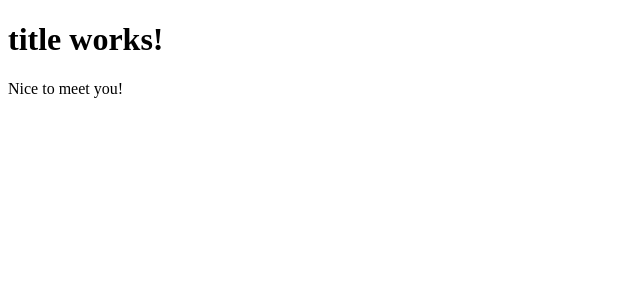
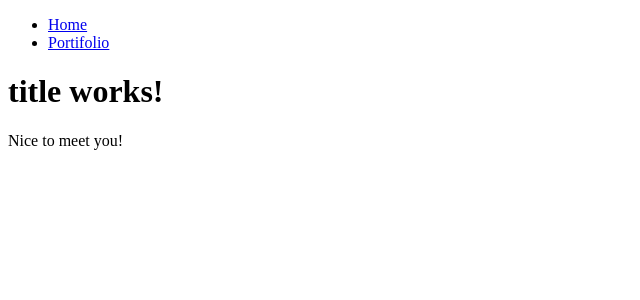
Before and after one commit to gsTavares/dio-santander-angular-routing, an Angular app: page / in a window 1280 px wide. Shown: the top 300 px of the page, without its empty margins (0-640 px from the left). Built offline with nearby package versions, Linux system fonts and the light colour scheme.

Commit message:
feat: routerLink navigation

```diff
--- a/src/app/app-routing.module.ts
+++ b/src/app/app-routing.module.ts
@@ -9,6 +9,9 @@ const routes: Routes = [
   },
   {
     path: 'portifolio', component: CardComponent
+  },
+  {
+    path: '**', redirectTo: '' // any route that not exists
   }
 ];
 
--- a/src/app/app.component.html
+++ b/src/app/app.component.html
@@ -1 +1,2 @@
+<app-menu></app-menu>
 <router-outlet></router-outlet>
--- a/src/app/app.module.ts
+++ b/src/app/app.module.ts
@@ -5,10 +5,12 @@ import { AppRoutingModule } from './app-routing.module';
 import { AppComponent } from './app.component';
 import { IndexModule } from './pages/index/index.module';
 import { PortifolioModule } from './pages/portifolio/portifolio.module';
+import { MenuComponent } from './shared/menu/menu.component';
 
 @NgModule({
   declarations: [
-    AppComponent
+    AppComponent,
+    MenuComponent
   ],
   imports: [
     BrowserModule,
--- /dev/null
+++ b/src/app/shared/menu/menu.component.html
@@ -0,0 +1,6 @@
+<div>
+    <ul>
+        <li><a [routerLink]="['/']">Home</a></li>
+        <li><a [routerLink]="['/portifolio']">Portifolio</a></li>
+    </ul>
+</div>
--- /dev/null
+++ b/src/app/shared/menu/menu.component.ts
@@ -0,0 +1,15 @@
+import { Component, OnInit } from '@angular/core';
+
+@Component({
+  selector: 'app-menu',
+  templateUrl: './menu.component.html',
+  styleUrls: ['./menu.component.css']
+})
+export class MenuComponent implements OnInit {
+
+  constructor() { }
+
+  ngOnInit(): void {
+  }
+
+}
```
Also changed, not shown: src/app/shared/menu/menu.component.css (added).
